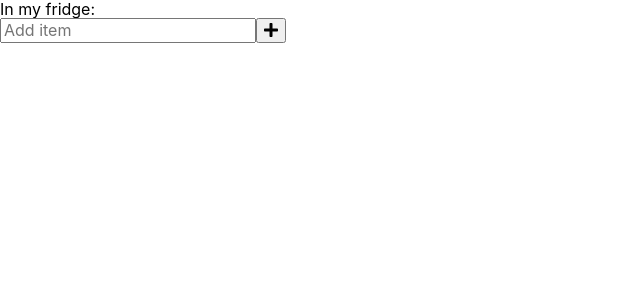
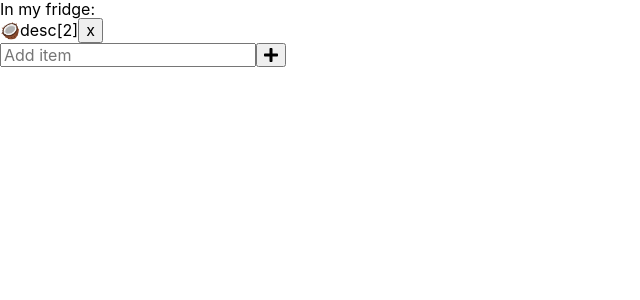
Before and after one commit to crushoftheyear/in-my-fridge, a React (Create React App) app: page / in a window 1280 px wide. Shown: the top 300 px of the page, without its empty margins (0-640 px from the left). Built offline with nearby package versions, Linux system fonts and the light colour scheme.

Commit message:
Added Item component

```diff
--- a/package.json
+++ b/package.json
@@ -6,6 +6,7 @@
     "@fortawesome/fontawesome-svg-core": "^1.2.28",
     "@fortawesome/free-solid-svg-icons": "^5.13.0",
     "@fortawesome/react-fontawesome": "^0.1.9",
+    "@reduxjs/toolkit": "^1.3.5",
     "babel-eslint": "^10.0.3",
     "eslint": "^6.7.1",
     "eslint-config-airbnb": "^18.0.1",
--- a/src/components/FridgeItems.js
+++ b/src/components/FridgeItems.js
@@ -1,5 +1,6 @@
 import React from 'react'
 import styled from 'styled-components/macro'
+import { Item } from './Item'
 
 const FridgeContainer = styled.section``
 
@@ -7,6 +8,7 @@ export const FridgeItems = () => {
   return (
     <FridgeContainer>
       In my fridge:
+      <Item />
     </FridgeContainer>
 
   )
--- /dev/null
+++ b/src/components/Item.js
@@ -0,0 +1,12 @@
+import React from 'react'
+
+export const Item = () => {
+  return (
+    <div>
+      <span role="img" aria-label="">🥥</span>
+      <span>desc</span>
+      <span>[2]</span>
+      <button type="button">x</button>
+    </div>
+  )
+}
```
Also changed, not shown: 1 other file (tests, documents, lock files or other folders).
